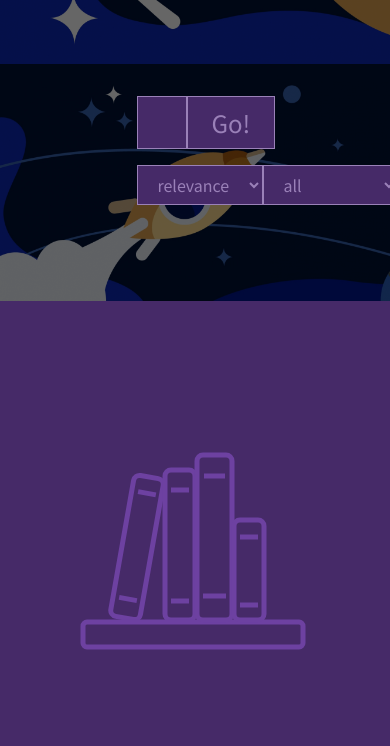
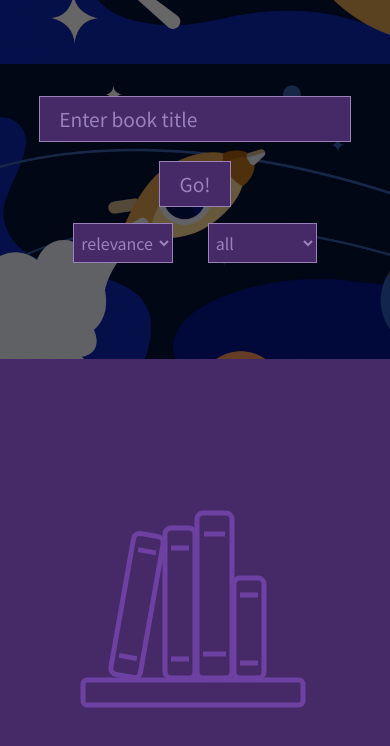
Before and after one commit to Ludio22/books-search, a React (Create React App) app: page / in a window 390 px wide. Shown: the top 746 px of the page. Built offline with nearby package versions, Linux system fonts and the light colour scheme.

Commit message:
added-adaptive

```diff
--- a/src/components/BookPage.jsx
+++ b/src/components/BookPage.jsx
@@ -40,9 +40,7 @@ const BookPage = () => {
                 <div className="error">Error: {error}</div>
                     :
                 <div className="container">
-                <div className="book__cover">
-                    <img src={img} alt="book" />
-                </div>
+                <img src={img} alt="book" />
                 {data !== null &&
                 <div className="book__info" >
                     <div className="wrapper" >
--- a/src/components/search-form/SearchForm.jsx
+++ b/src/components/search-form/SearchForm.jsx
@@ -60,6 +60,7 @@ const SearchFrom = () => {
   return(
     <div className="search__form">
       <div className="mask"></div>
+      <div className="container">
         <div className="search__input-container">
           <input
             className="search__input"
@@ -75,6 +76,7 @@ const SearchFrom = () => {
           <Sorting options={state.categoryOptions} checked={state.category} chenge={chengeCategory} />
         </div>
       </div>
+    </div>
   );
 }
 
--- a/src/styles/css/styles.css
+++ b/src/styles/css/styles.css
@@ -59,22 +59,11 @@ select:focus {
 }
 
 .search__form {
-  position: relative;
-  padding: 6em 0;
-  display: -webkit-box;
-  display: -ms-flexbox;
-  display: flex;
-  -webkit-box-orient: vertical;
-  -webkit-box-direction: normal;
-      -ms-flex-direction: column;
-          flex-direction: column;
-  -webkit-box-align: center;
-      -ms-flex-align: center;
-          align-items: center;
   background-size: cover;
   background-position-y: -780px;
   background-attachment: fixed;
   background-image: url("../../media/bc.jpg");
+  position: relative;
 }
 
 .search__form .mask {
@@ -84,6 +73,19 @@ select:focus {
   background: rgba(0, 0, 0, 0.6);
   z-index: 2;
   top: 0;
+}
+
+.search__form .container {
+  max-width: 60%;
+  margin: 0 auto;
+  padding: 6em 0;
+  display: -webkit-box;
+  display: -ms-flexbox;
+  display: flex;
+  -webkit-box-orient: vertical;
+  -webkit-box-direction: normal;
+      -ms-flex-direction: column;
+          flex-direction: column;
 }
 
 .search__input-container {
@@ -96,10 +98,9 @@ select:focus {
   display: -webkit-box;
   display: -ms-flexbox;
   display: flex;
-  -webkit-box-pack: justify;
-      -ms-flex-pack: justify;
-          justify-content: space-between;
-  width: 30%;
+  -webkit-box-pack: space-evenly;
+      -ms-flex-pack: space-evenly;
+          justify-content: space-evenly;
 }
 
 .search__results {
@@ -198,7 +199,6 @@ select:focus {
   display: -webkit-box;
   display: -ms-flexbox;
   display: flex;
-  width: 30%;
   -webkit-box-pack: justify;
       -ms-flex-pack: justify;
           justify-content: space-between;
@@ -238,17 +238,18 @@ select:focus {
 }
 
 .search__input {
-  width: 60%;
+  width: 100%;
+  margin-right: 1em;
   padding: 0 1em;
 }
 
 .book img {
-  width: 486px;
+  width: 46%;
 }
 
 .book__info {
   font-family: "Noto Sans JP", sans-serif;
-  width: 50%;
+  width: 46%;
 }
 
 .book .wrapper {
@@ -281,13 +282,77 @@ select:focus {
 
 .book .container {
   max-width: 1200px;
-  padding: 4em 0;
+  padding: 4em 3em;
   margin: 0 auto;
   display: -webkit-box;
   display: -ms-flexbox;
   display: flex;
+  -webkit-box-align: start;
+      -ms-flex-align: start;
+          align-items: flex-start;
   -webkit-box-pack: justify;
       -ms-flex-pack: justify;
           justify-content: space-between;
 }
+
+@media (max-width: 768px) {
+  .search__books {
+    -ms-grid-columns: (48%)[2];
+        grid-template-columns: repeat(2, 48%);
+  }
+  .book .container {
+    -webkit-box-orient: vertical;
+    -webkit-box-direction: normal;
+        -ms-flex-direction: column;
+            flex-direction: column;
+  }
+  .book img {
+    width: 100%;
+    margin-bottom: 2em;
+  }
+  .book__info {
+    width: 100%;
+  }
+  .book .wrapper {
+    -webkit-box-sizing: border-box;
+            box-sizing: border-box;
+  }
+}
+
+@media (max-width: 480px) {
+  .search__form .container {
+    max-width: 80%;
+  }
+  .search__books {
+    -ms-grid-columns: (95%)[1];
+        grid-template-columns: repeat(1, 95%);
+  }
+  .search__input {
+    width: 100%;
+    -webkit-box-sizing: border-box;
+            box-sizing: border-box;
+    margin: auto;
+  }
+  .search__input-container {
+    -webkit-box-orient: vertical;
+    -webkit-box-direction: normal;
+        -ms-flex-direction: column;
+            flex-direction: column;
+    -webkit-box-align: center;
+        -ms-flex-align: center;
+            align-items: center;
+  }
+  .search__input-container input {
+    font-size: 1.2em;
+  }
+  .search__input-container input[value="Go!"] {
+    margin-top: 1em;
+  }
+  .search__select {
+    padding: 6px 3px;
+  }
+  .book .container {
+    padding: 4em 1em;
+  }
+}
 /*# sourceMappingURL=styles.css.map */
--- a/src/styles/styles.scss
+++ b/src/styles/styles.scss
@@ -57,6 +57,11 @@ select {
     color: $pText;
     transition: 1s;
     &__form {
+        background-size: cover;
+        background-position-y: -780px;
+        background-attachment: fixed;
+        background-image: url("../../media/bc.jpg");
+        position: relative;
         .mask {
             position: absolute;
             width: 100%;
@@ -65,15 +70,13 @@ select {
             z-index: 2;
             top: 0;
         }
-        position: relative;
-        padding: 6em 0;
-        display: flex;
-        flex-direction: column;
-        align-items: center;
-        background-size: cover;
-        background-position-y: -780px;
-        background-attachment: fixed;
-        background-image: url("../../media/bc.jpg");
+        .container {
+            max-width: 60%;
+            margin: 0 auto;
+            padding: 6em 0;
+            display: flex;
+            flex-direction: column;
+        }
     }
     &__input-container {
         z-index: 3;
@@ -82,8 +85,7 @@ select {
     &__select-container {
         z-index: 3;
         display: flex;
-        justify-content: space-between;
-        width: 30%;
+        justify-content: space-evenly;
     }
     &__results {
         max-width: 1200px;
@@ -141,7 +143,6 @@ select {
     }
     &__input-container {
         display: flex;
-        width: 30%;
         justify-content: space-between;
         input {
             padding: 8px 1em;
@@ -162,18 +163,19 @@ select {
         }
     }
     &__input {
-        width: 60%;
+        width: 100%;
+        margin-right: 1em;
         padding: 0 1em;
     }
 }
 
 .book {
     img {
-        width: 486px;
+        width: 46%;
     }
     &__info {
         font-family: "Noto Sans JP", sans-serif;
-        width: 50%;
+        width: 46%;
     }
     .wrapper {
         width: 100%;
@@ -195,9 +197,70 @@ select {
     }
     .container {
         max-width: 1200px;
-        padding: 4em 0;
+        padding: 4em 3em;
         margin: 0 auto;
         display: flex;
+        align-items: flex-start;
         justify-content: space-between;
     }
 }
+
+@media (max-width: 992px) {
+}
+@media (max-width: 768px) {
+    .search {
+        &__books {
+            grid-template-columns: repeat(2, 48%);
+        }
+    }
+    .book {
+        .container {
+            flex-direction: column;
+        }
+        img {
+            width: 100%;
+            margin-bottom: 2em;
+        }
+        &__info {
+            width: 100%;
+        }
+        .wrapper {
+            box-sizing: border-box;
+        }
+    }
+}
+@media (max-width: 480px) {
+    .search {
+        &__form {
+            .container {
+                max-width: 80%;
+            }
+        }
+        &__books {
+            grid-template-columns: repeat(1, 95%);
+        }
+        &__input {
+            width: 100%;
+            box-sizing: border-box;
+            margin: auto;
+        }
+        &__input-container {
+            flex-direction: column;
+            align-items: center;
+            input {
+                font-size: 1.2em;
+            }
+            input[value="Go!"] {
+                margin-top: 1em;
+            }
+        }
+        &__select {
+            padding: 6px 3px;
+        }
+    }
+    .book {
+        .container {
+            padding: 4em 1em;
+        }
+    }
+}
```
Lines whose indentation alone changed are shown as unchanged.
